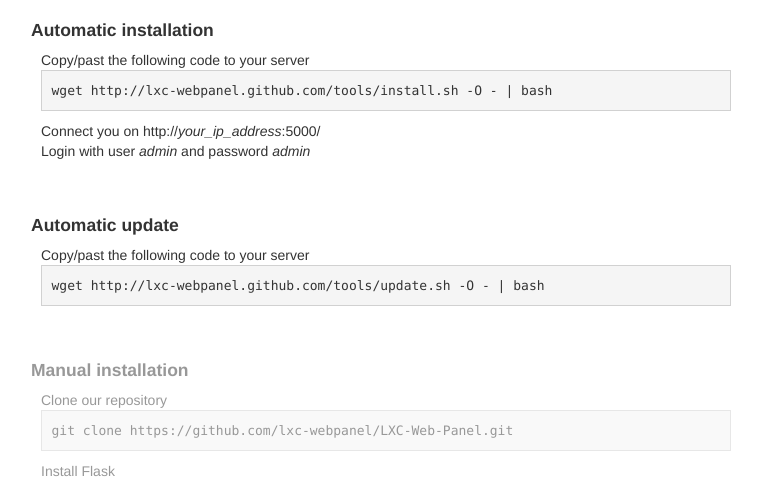
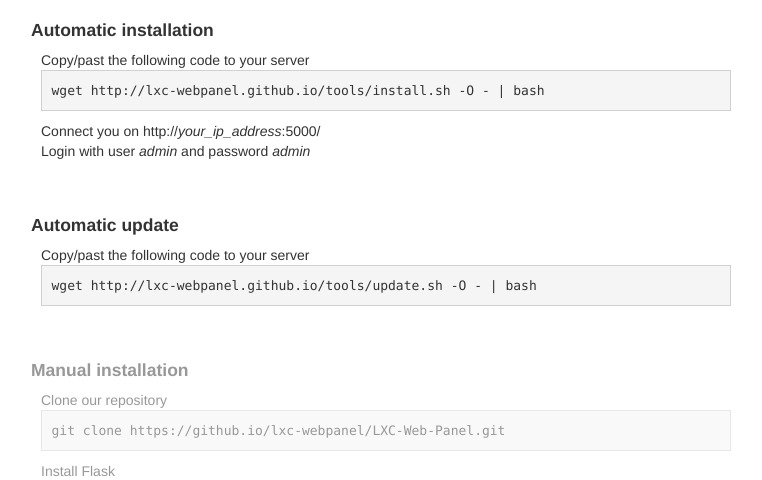
Before and after one commit to lxc-webpanel/lxc-webpanel.github.com, a plain HTML site: page install.html in a window 1280 px wide. Shown: the part 255-735 px from the top of the page, without its empty margins (259-1021 px from the left). Drawn offline with Linux system fonts and the light colour scheme.

Commit message:
update domain name

```diff
--- a/install.html
+++ b/install.html
@@ -68,7 +68,7 @@
 				<dl>
 					<dt><h4>Automatic installation</h4></dt>
 					<dd>Copy/past the following code to your server</dd>
-					<dd><pre>wget http://lxc-webpanel.github.com/tools/install.sh -O - | bash</pre></dd>
+					<dd><pre>wget http://lxc-webpanel.github.io/tools/install.sh -O - | bash</pre></dd>
 					<dd>Connect you on http://<em>your_ip_address</em>:5000/</dd>
 					<dd>Login with user <em>admin</em> and password <em>admin</em></dd>
 				</dl>
@@ -78,7 +78,7 @@
 				<dl>
 					<dt><h4>Automatic update</h4></dt>
 					<dd>Copy/past the following code to your server</dd>
-					<dd><pre>wget http://lxc-webpanel.github.com/tools/update.sh -O - | bash</pre></dd>
+					<dd><pre>wget http://lxc-webpanel.github.io/tools/update.sh -O - | bash</pre></dd>
 				</dl>
 
 				<br />
@@ -86,7 +86,7 @@
 				<dl id="fade">
 					<dt><h4>Manual installation</h4></dt>
 					<dd>Clone our repository</dd>
-					<dd><pre>git clone https://github.com/lxc-webpanel/LXC-Web-Panel.git</pre></dd>
+					<dd><pre>git clone https://github.io/lxc-webpanel/LXC-Web-Panel.git</pre></dd>
 					<dd>Install Flask</dd>
 
 					<dd><pre>pip install flask==0.9</pre></dd>
```
